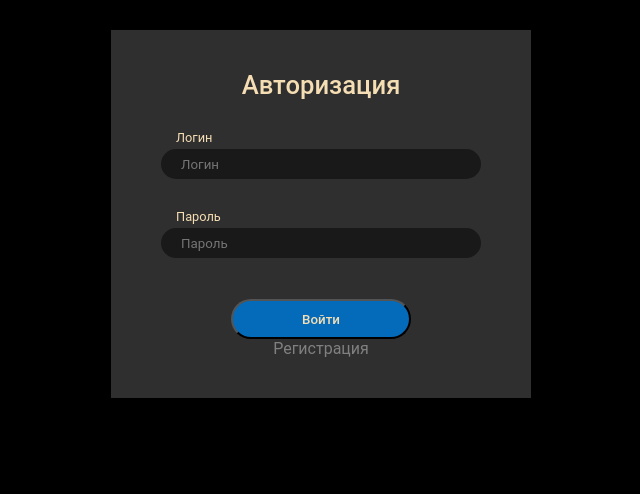
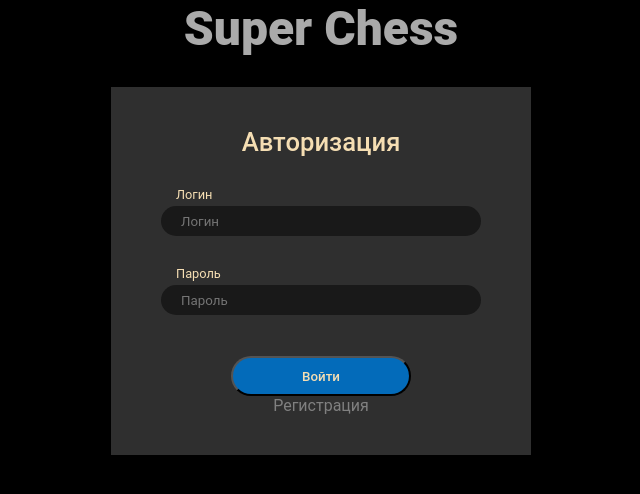
Before and after one commit to RomaTheKing/ChessProject, a React (Create React App) app in the folder frontend/: page / in a window 1280 px wide. Shown: the top 494 px of the page, without its empty margins (319-959 px from the left). Built offline with nearby package versions, Linux system fonts and the light colour scheme.

Commit message:
Frontend: Add auth page MainTitle

```diff
--- a/frontend/src/pages/Auth/Auth.module.scss
+++ b/frontend/src/pages/Auth/Auth.module.scss
@@ -81,3 +81,11 @@
     color: $gray-x-x-light;
   }
 }
+
+.MainTitle_div {
+  margin: auto;
+  font-size: 3rem;
+  font-weight: 800;
+  color: $white-dark-dark;
+  text-align: center;
+}
--- a/frontend/src/pages/Auth/index.jsx
+++ b/frontend/src/pages/Auth/index.jsx
@@ -5,6 +5,10 @@ import { Link } from "react-router-dom";
 
 function Auth() {
   return (
+    <div>
+      <div className={styles.MainTitle_div}>
+        <text className={styles.MainTitle}>Super Chess</text>
+      </div>
       <div className={styles.root}>
         <text className={styles.title}>Авторизация</text> <br />
         <div className={styles.input_div}>
@@ -27,6 +31,7 @@ function Auth() {
           Регистрация
         </Link>
       </div>
+    </div>
   );
 }
 
```
Lines whose indentation alone changed are shown as unchanged.
